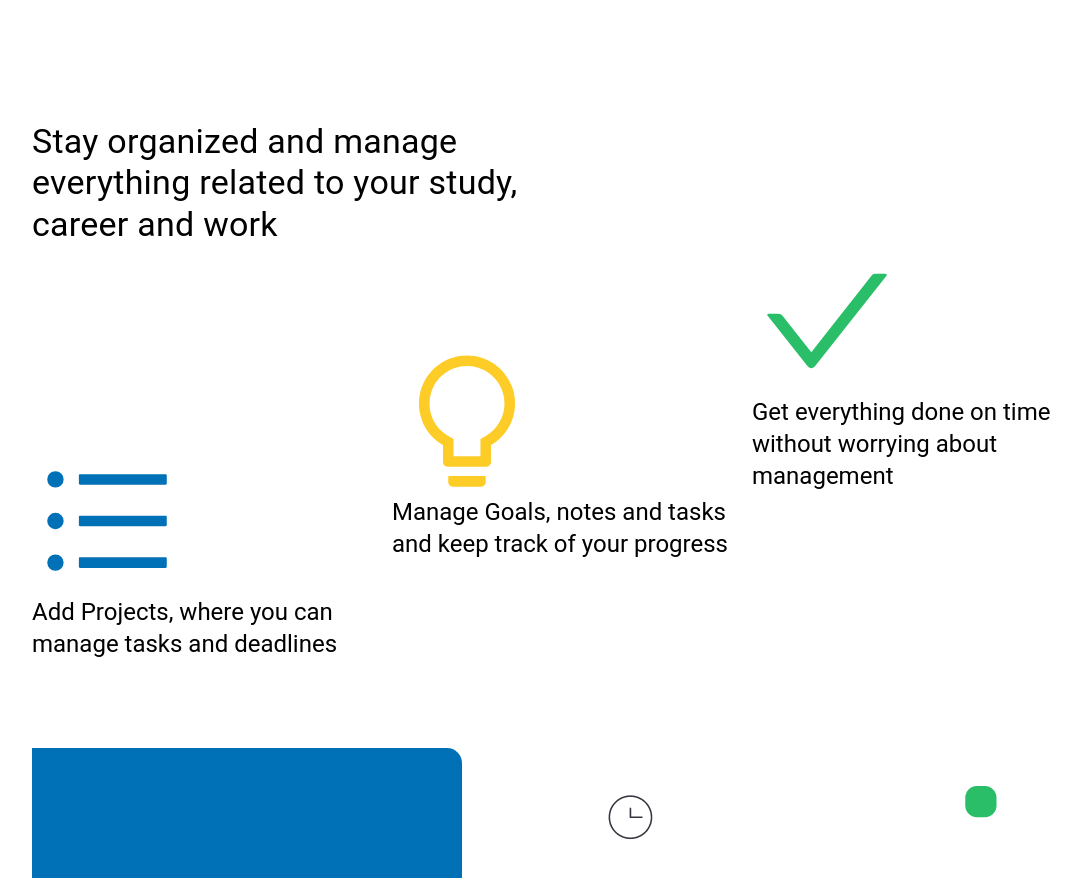
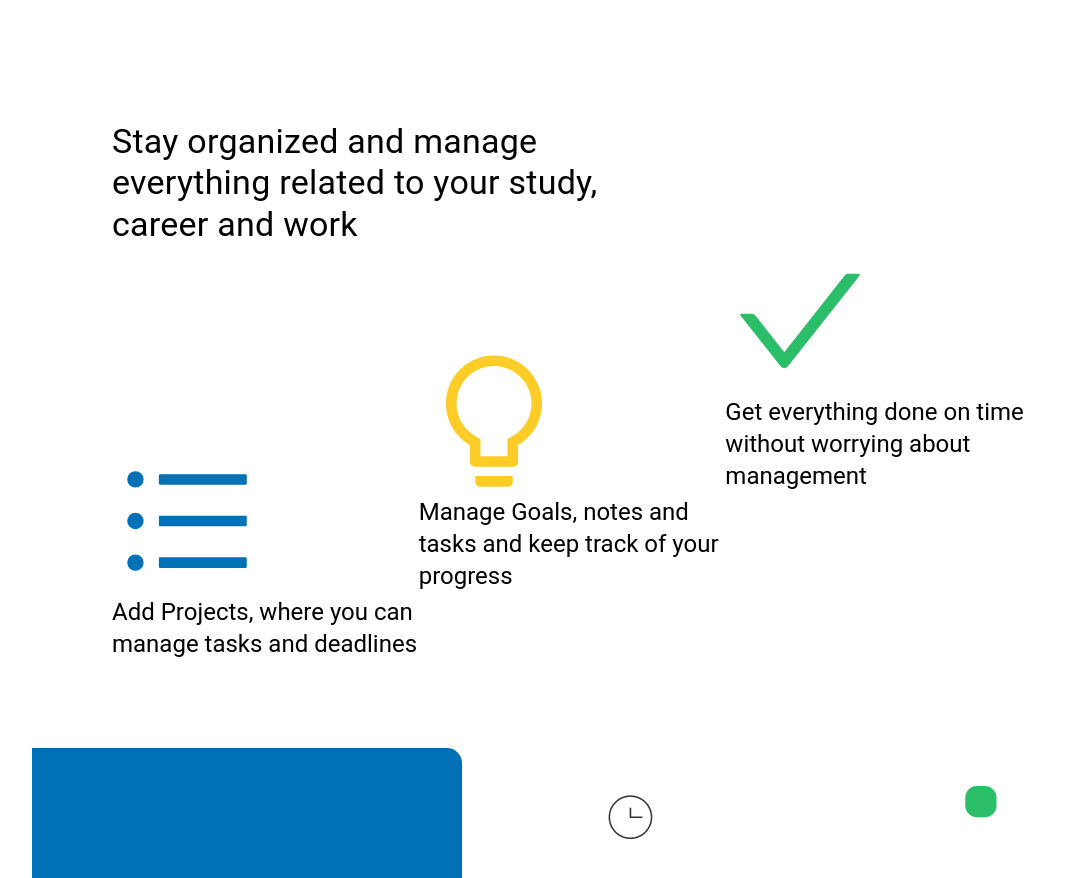
Before and after one commit to harkibit/novus-frontend, a Next.js app: page / in a window 1280 px wide. Shown: the part 1140-2018 px from the top of the page, without its empty margins (68-1149 px from the left). Built offline with nearby package versions, Linux system fonts and the light colour scheme.

Commit message:
small fix

```diff
--- a/styles/Home.module.css
+++ b/styles/Home.module.css
@@ -104,6 +104,7 @@
 }
 .landingPage_features {
   margin-bottom: 200px;
+  padding: 0px 80px;
 }
 .landingPage_featureSection {
   display: flex;
```
